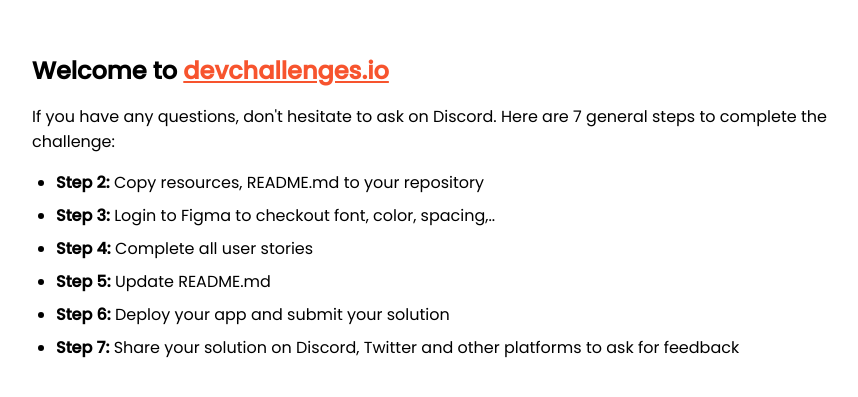
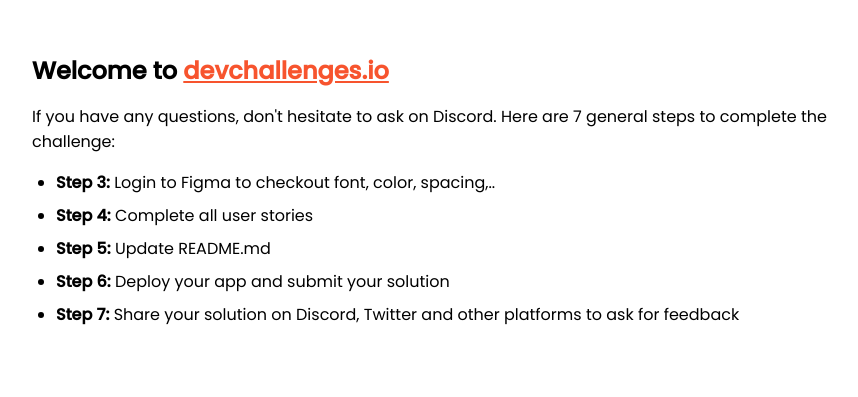
Before and after one commit to riabtsun/button-component-master, a plain HTML site: page index.html in a window 1280 px wide. Shown: the part 187-584 px from the top of the page, without its empty margins (208-1066 px from the left). Drawn offline with Linux system fonts and the light colour scheme.

Commit message:
first commit

```diff
--- a/index.html
+++ b/index.html
@@ -77,7 +77,6 @@
       </div>
 
       <ul>
-        <li><b>Step 2:</b> Copy resources, README.md to your repository</li>
         <li>
           <b>Step 3:</b> Login to Figma to checkout font, color, spacing,..
         </li>
```
